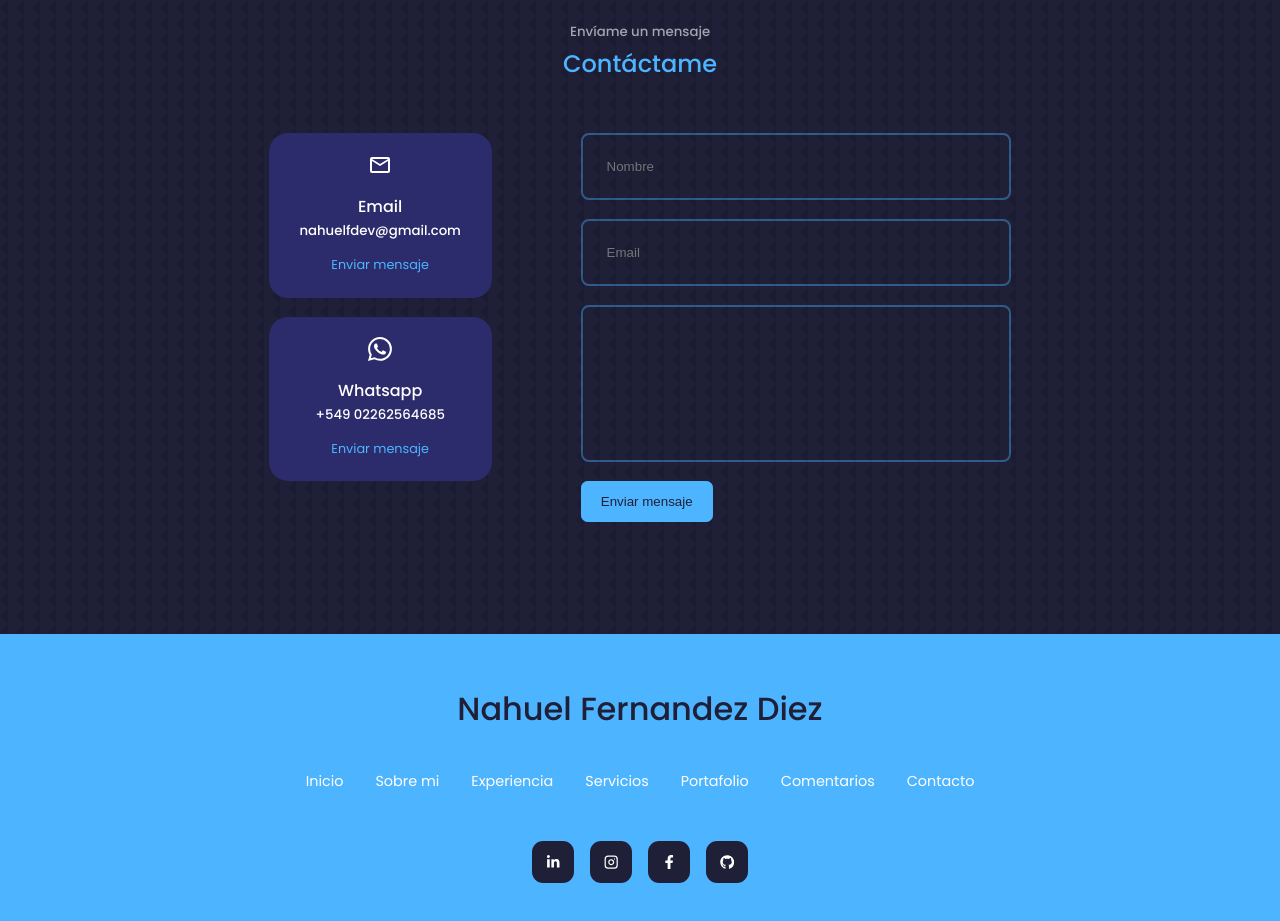
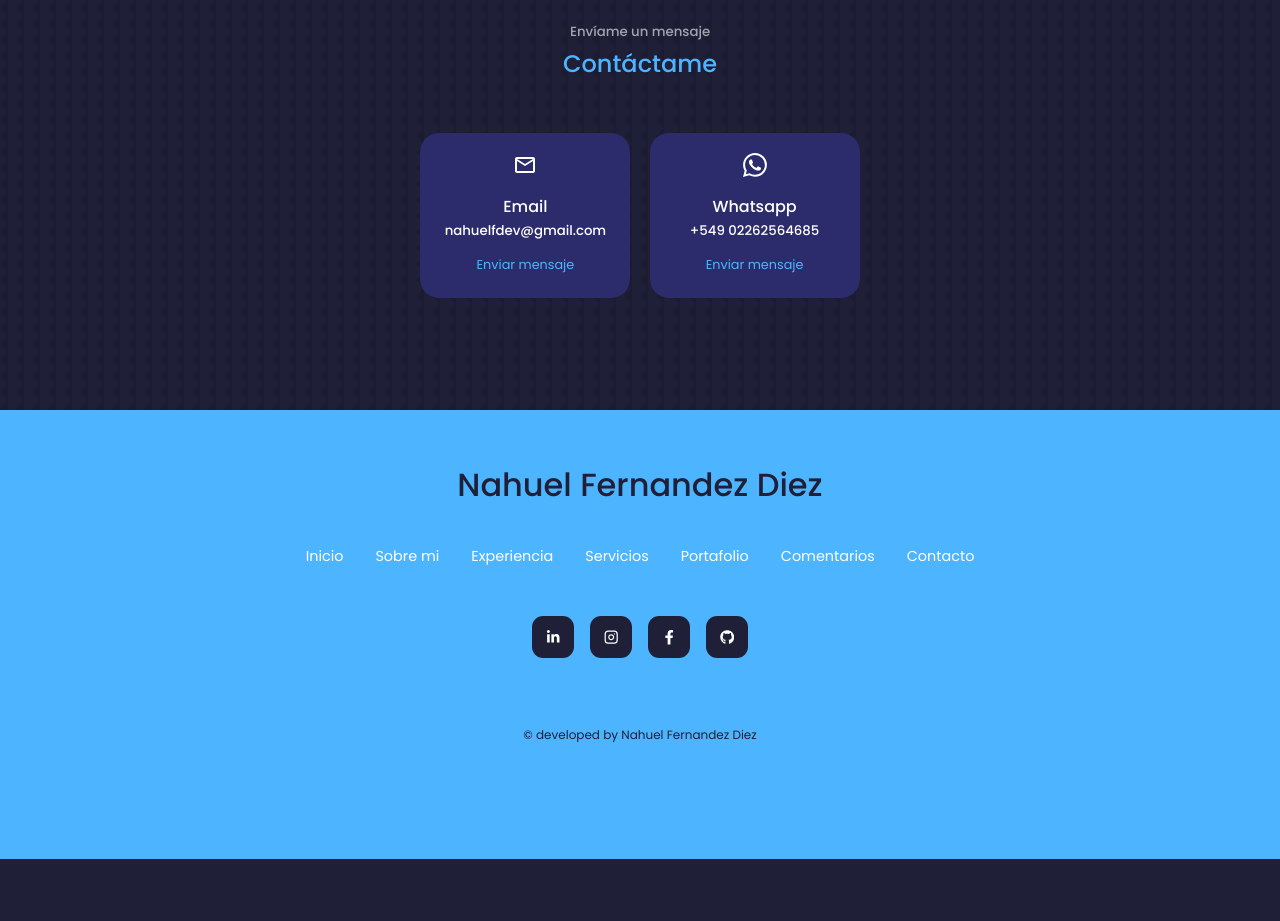
Before and after one commit to Nahuelfd10/Portafolio, a React (Create React App) app: page / in a window 1280 px wide. Shown: the part 4400-5321 px from the top of the page. After the commit the page ends 5259 px from the top, so only its background shows below. Built offline with nearby package versions, Linux system fonts and the light colour scheme.

Commit message:
seccion contacto modificada

```diff
--- a/src/components/contact/Contact.jsx
+++ b/src/components/contact/Contact.jsx
@@ -35,12 +35,12 @@ const Contact = () => {
         </div>
         {/*  END OF CONTACT OPTIONS */}
 
-        <form action="">
+        {/* <form action="">
           <input type="text" name="name" placeholder='Nombre' required />
           <input type="email" name="email" placeholder='Email' required />
           <textarea name="message" rows="7" placeholder='' required></textarea>
           <button type='submit' className='btn btn-primary' >Enviar mensaje</button>
-        </form>
+        </form> */}
       </div>
     </section>
   )
--- a/src/components/contact/contact.css
+++ b/src/components/contact/contact.css
@@ -1,14 +1,13 @@
 .container.contact__container {
     width: 58%;
     display: grid;
-    grid-template-columns: 30% 58%;
     gap: 12%;
 }
 
 .contact__options {
     display: flex;
-    flex-direction: column;
     gap: 1.2rem;
+    justify-content: center;
 }
 
 .contact__option {
@@ -18,6 +17,7 @@
     text-align: center;
     border: 1px solid transparent;
     transition: var(--transition);
+    width: 210px;
 }
 
 .contact__option:hover {
@@ -42,11 +42,11 @@
 
 
 /* --------------- FORM ----------------- */
-form {
+/* form {
     display: flex;
     flex-direction: column;
     gap: 1.2rem;
-}
+} */
 
 input, textarea {
     width: 100%;
--- a/src/components/header/HeaderSocials.jsx
+++ b/src/components/header/HeaderSocials.jsx
@@ -10,7 +10,7 @@ const HeaderSocials = () => {
     <div className="header__socials">
       <a href="https://www.linkedin.com/in/nahuelfd10/" target="_blank"><BsLinkedin/></a>
       <a href="https://github.com/Nahuelfd10" target="_blank"><FaGithub/></a>
-      <a href="https://www.frontendmentor.io" target="_blank"><SiFrontendmentor/></a>
+      <a href="https://www.frontendmentor.io/profile/Nahuelfd10" target="_blank"><SiFrontendmentor/></a>
       <a href="https://www.freecodecamp.org/fccf6d0455c-1f54-4865-9197-c7a4e36c1a44" target="_blank"><FaFreeCodeCamp/></a>
     </div>
   )
```
